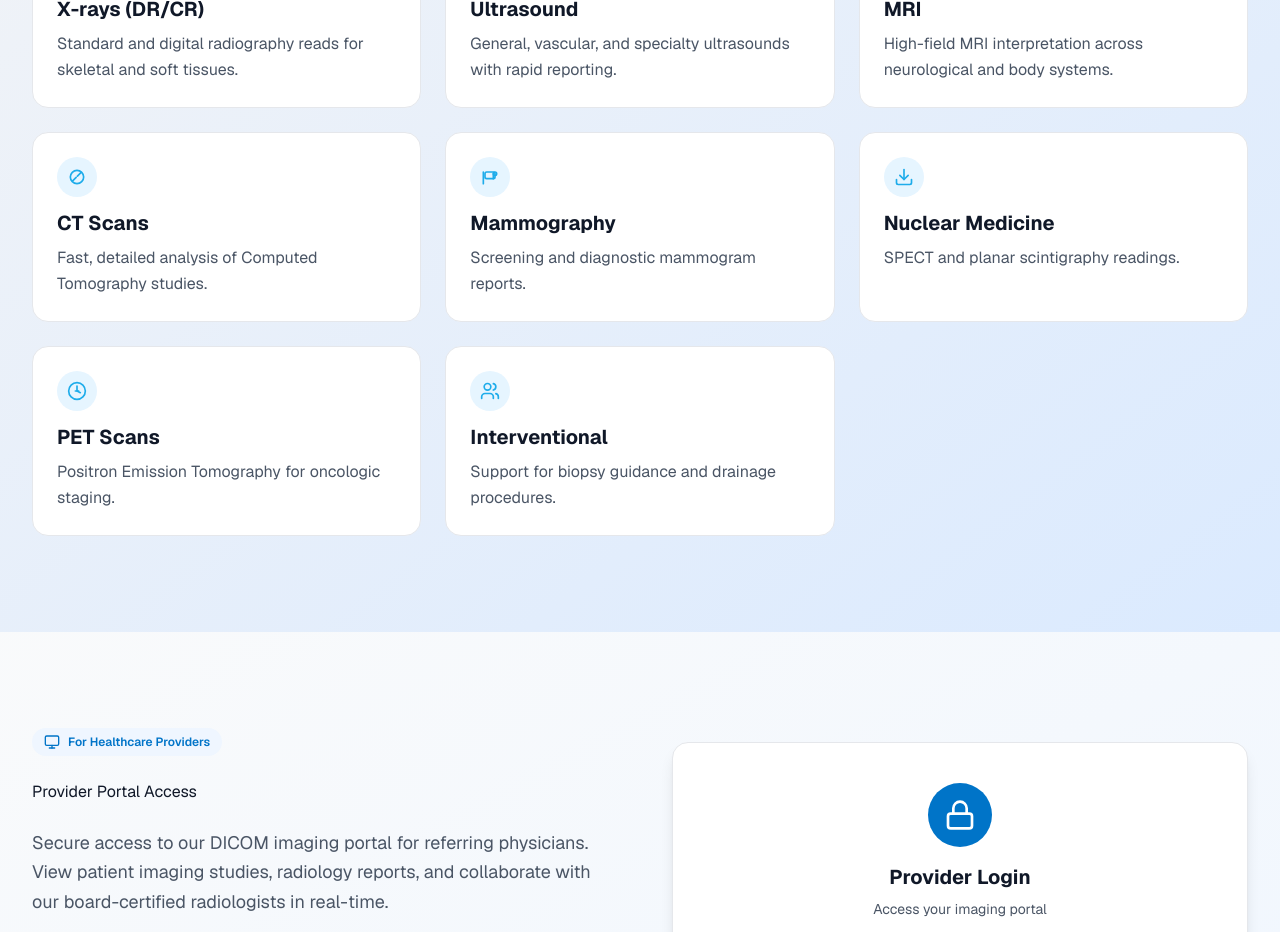
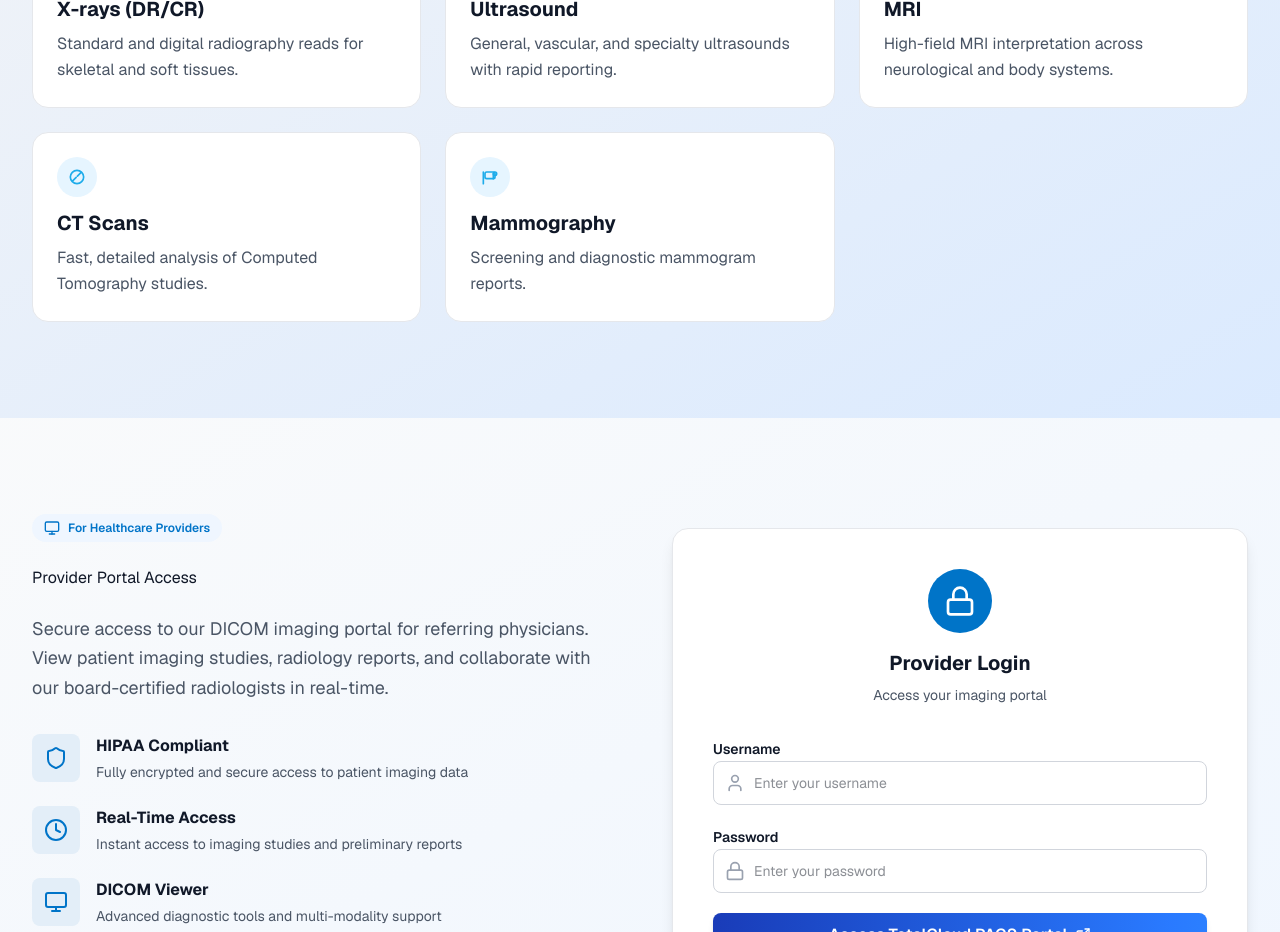
Before and after one commit to abubakar7033/Advance-medical-center, a Next.js app: page / in a window 1280 px wide. Shown: the part 1040-1972 px from the top of the page. Built offline with nearby package versions, Linux system fonts and the light colour scheme; no server answers.

Commit message:
refactor: remove outdated services from the SERVICES constant for improved relevance

```diff
--- a/src/app/constants/services.ts
+++ b/src/app/constants/services.ts
@@ -24,21 +24,8 @@ export const SERVICES = [
     icon: 'heart',
     desc: 'Screening and diagnostic mammogram reports.'
   },
-  {
-    title: 'Nuclear Medicine',
-    icon: 'download',
-    desc: 'SPECT and planar scintigraphy readings.'
-  },
-  {
-    title: 'PET Scans',
-    icon: 'clock',
-    desc: 'Positron Emission Tomography for oncologic staging.'
-  },
-  {
-    title: 'Interventional',
-    icon: 'users',
-    desc: 'Support for biopsy guidance and drainage procedures.'
-  },
+
+
 ];
 
 export const SECTION_IDS = ['home', 'services', 'portal', 'about', 'contact'] as const;
```
